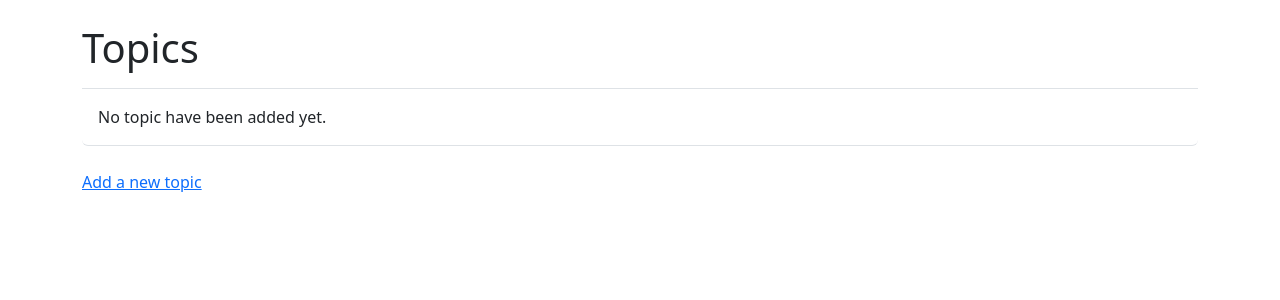
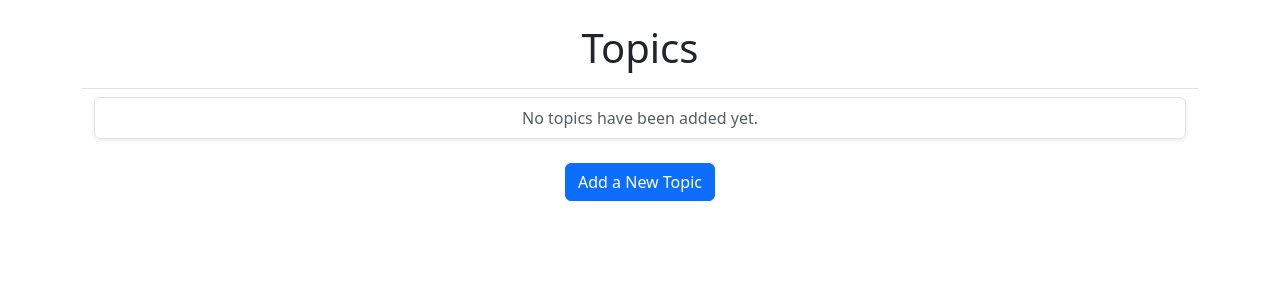
Before and after one commit to MSRhmn/journal-record, a Django app: page /topics/ in a window 1280 px wide. Shown: the part 58-358 px from the top of the page. Run offline with Django 5.2, Linux system fonts and the light colour scheme; the visitor is signed in with stand-in values (Sample User, id 1); data that the repository does not hold is empty; some libraries are stand-ins or nearby versions.

Commit message:
styel: the topics.html template

```diff
--- a/journal_records/templates/journal_records/topics.html
+++ b/journal_records/templates/journal_records/topics.html
@@ -1,20 +1,25 @@
 {% extends "journal_records/base.html" %}
 
 {% block page_header %}
-  <h1>Topics</h1>
+  <h1 class="text-center">Topics</h1>
 {% endblock %}
 
 {% block content %}
-  <ul class="list-group border-bottom pb-2 mb-4">
+<div class="container">
+  <ul class="list-group shadow-sm mb-4">
     {% for topic in topics %}
       <li class="list-group-item border-0">
-        <a href="{% url 'journal_records:topic' topic.id %}">{{ topic.text }}</a>
+        <a href="{% url 'journal_records:topic' topic.id %}" class="text-decoration-none text-primary fw-bold">
+          {{ topic.text }}
+        </a>
       </li>
     {% empty %}
-      <li class="list-group-item border-0">No topic have been added yet.</li>
+      <li class="list-group-item text-muted text-center">No topics have been added yet.</li>
     {% endfor %}
   </ul>
 
-  <a href="{% url 'journal_records:new_topic' %}">Add a new topic</a>
-
+  <div class="text-center mt-3">
+    <a href="{% url 'journal_records:new_topic' %}" class="btn btn-primary">Add a New Topic</a>
+  </div>
+</div>
 {% endblock %}
```
